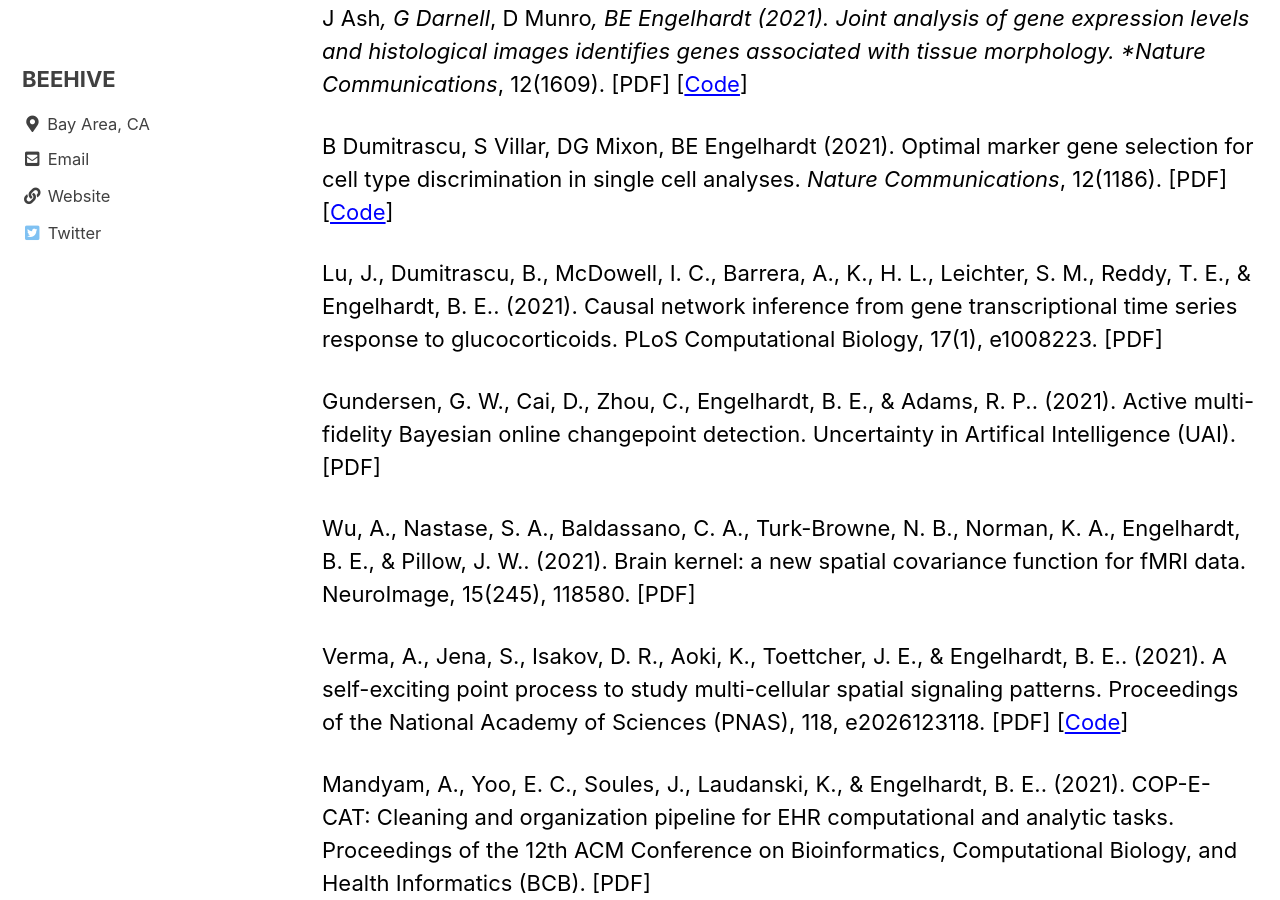
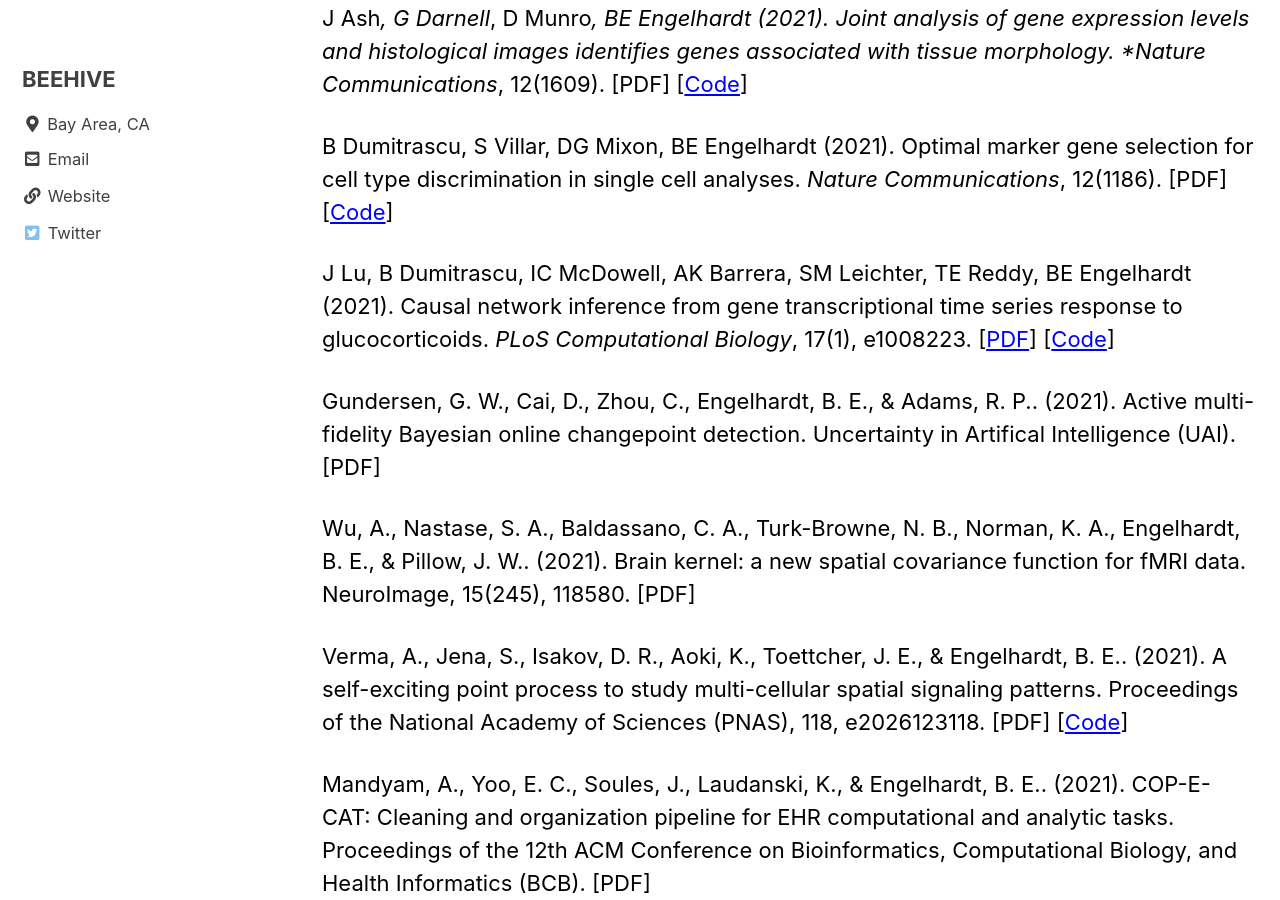
Before and after one commit to stanfordbeehive/stanfordbeehive.github.io, a Jekyll site: the page built from _pages/publications.md, in a window 1280 px wide and 900 px high, scrolled down 2138 px. Built offline with Jekyll 4.4.1, drawn with Linux system fonts in a browser that asks for light colours; cached includes are drawn as plain includes.

Commit message:
Update publications.md

```diff
--- a/_pages/publications.md
+++ b/_pages/publications.md
@@ -49,8 +49,8 @@ J Ash*, G Darnell*, D Munro*, BE Engelhardt (2021). Joint analysis of gene expre
 B Dumitrascu, S Villar, DG Mixon, BE Engelhardt (2021). Optimal marker gene selection for cell type discrimination in single cell analyses. *Nature Communications*, 12(1186).
 [PDF] [[Code](https://github.com/solevillar/scGeneFit-python)]
 
-Lu, J., Dumitrascu, B., McDowell, I. C., Barrera, A., K., H. L., Leichter, S. M., Reddy, T. E., & Engelhardt, B. E.. (2021). Causal network inference from gene transcriptional time series response to glucocorticoids. PLoS Computational Biology, 17(1), e1008223.
-[PDF]
+J Lu, B Dumitrascu, IC McDowell, AK Barrera, SM Leichter, TE Reddy, BE Engelhardt (2021). Causal network inference from gene transcriptional time series response to glucocorticoids. *PLoS Computational Biology*, 17(1), e1008223.
+[[PDF](https://journals.plos.org/ploscompbiol/article?id=10.1371/journal.pcbi.1008223)] [[Code](https://github.com/lujonathanh/BETS)]
 
 Gundersen, G. W., Cai, D., Zhou, C., Engelhardt, B. E., & Adams, R. P.. (2021). Active multi-fidelity Bayesian online changepoint detection. Uncertainty in Artifical Intelligence (UAI).
 [PDF]
```
